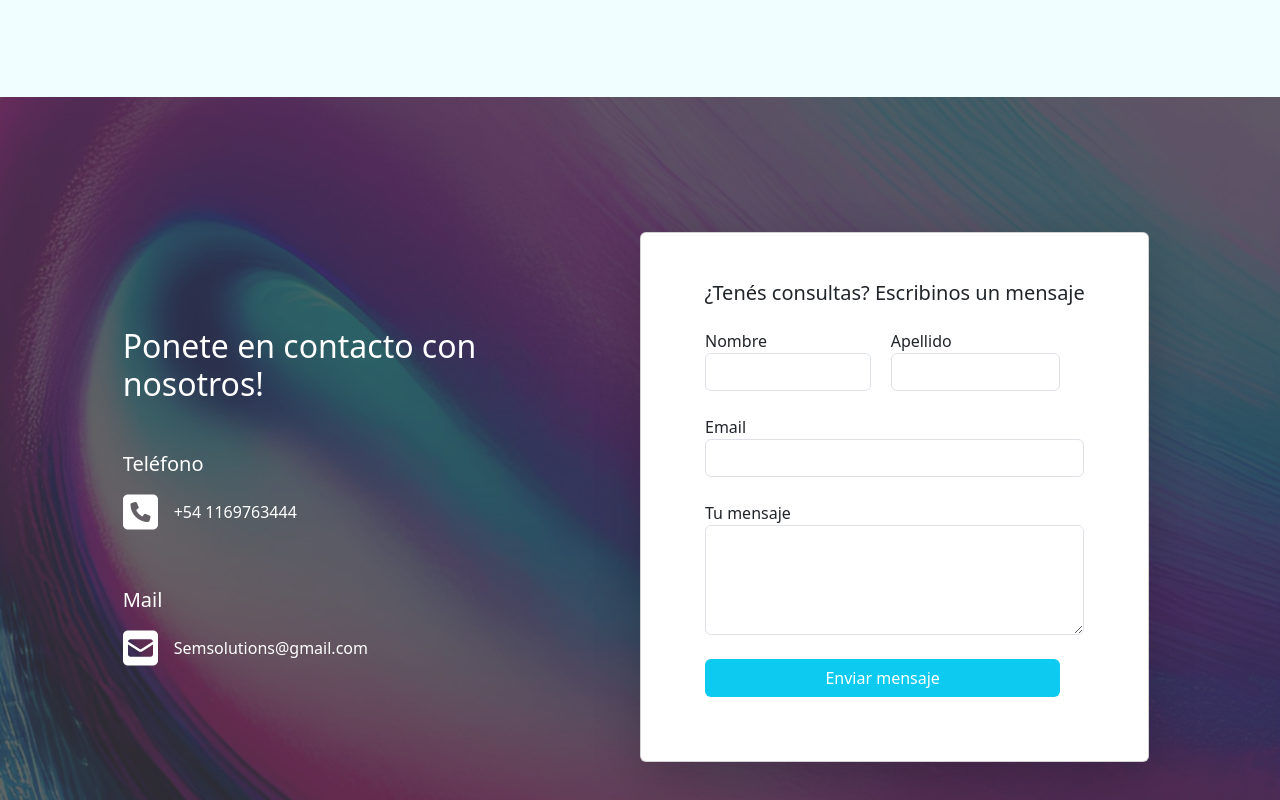
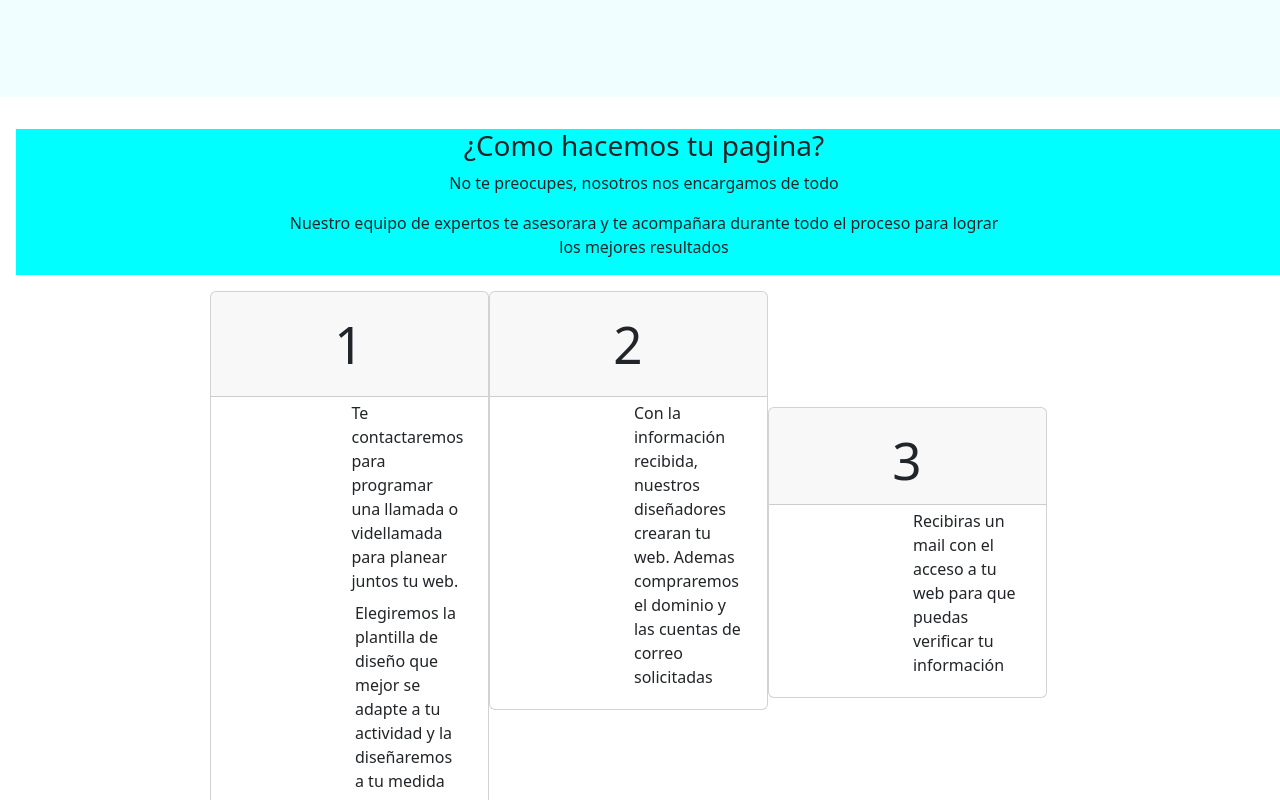
Before and after one commit to LeanRamirez/sem_solutions, a React (Vite) app: page / in a window 1280 px wide. Shown: the part 2240-3040 px from the top of the page. Built offline with nearby package versions, Linux system fonts and the light colour scheme.

Commit message:
componente services

```diff
--- a/src/App.jsx
+++ b/src/App.jsx
@@ -6,6 +6,7 @@ import Testimonials from "./components/testimonials/testimonials";
 import Form from "./components/form/form";
 import Footer from "./components/footer/footer";
 import WhatsappButton from "./components/whatsappButton/whatsappButton";
+import Services from './components/services/services';
 
 import { library } from '@fortawesome/fontawesome-svg-core';
 import { fas } from '@fortawesome/free-solid-svg-icons';
@@ -27,6 +28,7 @@ function App() {
       <Navbar/>
       <Benefits/>
       <Testimonials/>
+      <Services/>
       <Form/>
       <Footer/>
       <WhatsappButton/>
--- /dev/null
+++ b/src/components/services/services.jsx
@@ -0,0 +1,132 @@
+import React from "react";
+import style from "./services.module.css"
+
+const Services = ()=>{
+    return(
+        <section className="py-3">
+            <div className={`position-relative m-3 border-radius-xl ${style.bg}`}>
+                {/* <img src="../../assets/img/shapes/waves-white.svg" alt="pattern-lines" className="position-absolute start-0 top-md-0 w-100 opacity-6"/> */}
+                <div className="container pb-lg-9 pb-7 pt-7 postion-relative z-index-2">
+                    <div className="row">
+                        <div className="col-md-8 mx-auto text-center">
+                            {/* <span className="badge bg-gradient-dark mb-2">Pricing</span> */}
+                            <h3 className="">¿Como hacemos tu pagina?</h3>
+                            <p className="">No te preocupes, nosotros nos encargamos de todo</p>
+                            <p className="">Nuestro equipo de expertos te asesorara y te acompañara durante todo el proceso para lograr los mejores resultados</p>
+                        </div>
+                    </div>
+                </div>
+            </div>
+            <div className="mt-n8">
+                <div className="container">
+                    <div className="row">
+                        <div className="col-lg-3 mb-lg-auto mb-4 my-auto p-md-0 ms-auto">
+                            <div className="card border-radius-top-end-lg-0 border-radius-bottom-end-lg-0">
+                                <div className="card-header text-center pt-4 pb-3">
+                                    {/* <h6 className="text-dark opacity-8 mb-0">Starter</h6> */}
+                                    <h1 className="font-weight-bolder">1</h1>
+                                </div>
+                                <div className="card-body mx-auto pt-0">
+                                    {/* <div className="justify-content-start d-flex px-2 py-1">
+                                        <div>
+                                            <i className="fas fa-check text-dark opacity-6 text-sm"></i>
+                                        </div>
+                                        <div className="ps-2">
+                                            <span className="text-sm"></span>
+                                        </div>
+                                    </div> */}
+
+                                    <div className="justify-content-start d-flex px-2 py-1">
+                                        <div>
+                                            <i className="fas fa-check text-dark opacity-6 text-sm"></i>
+                                        </div>
+                                        <div className="ps-2">
+                                            <span className="text-sm">Te contactaremos para programar una llamada o videllamada para planear juntos tu web.</span>
+                                        </div>
+                                    </div>
+
+                                    <div className="justify-content-start d-flex px-2 py-1">
+                                        <div>
+                                            <i className="fas fa-check text-dark opacity-6 text-sm"></i>
+                                        </div>
+                                        <div className="ps-2">
+                                            <span className="text-md">Elegiremos la plantilla de diseño que mejor se adapte a tu actividad y la diseñaremos a tu medida</span>
+                                        </div>
+                                    </div>
+
+                                    {/* <div className="justify-content-start d-flex px-2 py-1">
+                                        <div>
+                                            <i className="fas fa-check text-dark opacity-6 text-sm"></i>
+                                        </div>
+                                        <div className="ps-2">
+                                            <span className="text-sm">Lite support</span>
+                                        </div>
+                                    </div> */}
+                                </div>
+                                {/* <div className="card-footer pt-0">
+                                    <a href="javascript:;" className="btn w-100 bg-gradient-dark mb-0">
+                                        Buy now
+                                    </a>
+                                </div> */}
+                            </div>
+                        </div>
+
+                        <div className="col-lg-3 p-md-0 mb-lg-auto mb-4 z-index-2">
+                            <div className="card">
+                                <div className="card-header text-center pt-4 pb-3">
+                                    {/* <h6 className="text-dark opacity-8 text mb-0 mt-2">Pro</h6> */}
+                                    <h1 className="font-weight-bolder"> 2 </h1>
+
+
+                                </div>
+                                <div className="card-body mx-auto pt-0">
+                                    <div className="justify-content-start d-flex px-2 py-1">
+                                        <div>
+                                            <i className="fas fa-check text-dark opacity-6 text-sm"></i>
+                                        </div>
+                                        <div className="ps-2">
+                                            <span className="text-sm">Con la información recibida, nuestros diseñadores crearan tu web. Ademas compraremos el dominio y las cuentas de correo solicitadas </span>
+                                        </div>
+                                    </div>
+
+                                </div>
+                                {/* <div className="card-footer pt-0">
+                                    <a href="javascript:;" className="btn btn-icon bg-gradient-primary d-block mb-0 icon-move-right">Try Pro
+                                        <i className="fas fa-arrow-right ms-2" aria-hidden="true"></i>
+                                    </a>
+                                </div> */}
+                            </div>
+                        </div>
+
+                        <div className="col-lg-3 mb-lg-auto mb-4 my-auto p-md-0 me-auto">
+                            <div className="card border-radius-top-start-lg-0 border-radius-bottom-start-lg-0">
+                                <div className="card-header text-center pt-4 pb-2">
+                                    {/* <h6 className="text-dark opacity-8 text mb-0">Premium</h6> */}
+                                    <h1 className="font-weight-bolder">3</h1>
+
+
+                                </div>
+                                <div className="card-body mx-auto pt-0">
+                                    <div className="justify-content-start d-flex px-2 py-1 py-1">
+                                        <div>
+                                            <i className="fas fa-check text-dark opacity-6 text-sm"></i>
+                                        </div>
+                                        <div className="ps-2">
+                                            <span className="text-sm">Recibiras un mail con el acceso a tu web para que puedas verificar tu información</span>
+                                        </div>
+                                    </div>
+
+                                </div>
+                                {/* <div class="card-footer pt-0">
+                                    <a href="javascript:;" className="btn w-100 bg-gradient-dark mb-0">Buy now</a>
+                                </div> */}
+                            </div>
+                        </div>
+                    </div>
+                </div>
+            </div>
+        </section>
+    )
+}
+
+export default Services;
--- /dev/null
+++ b/src/components/services/services.module.css
@@ -0,0 +1,3 @@
+.bg{
+    background-color: aqua;
+}
```
